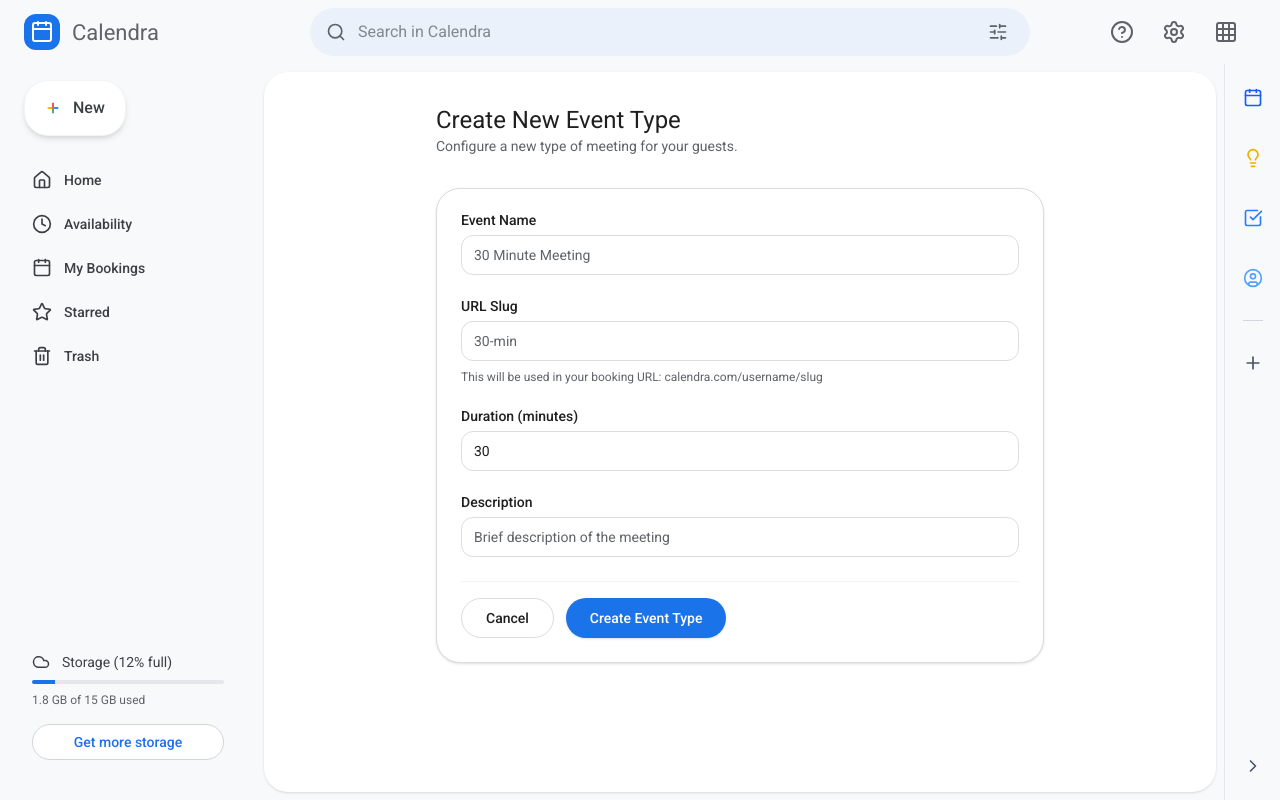
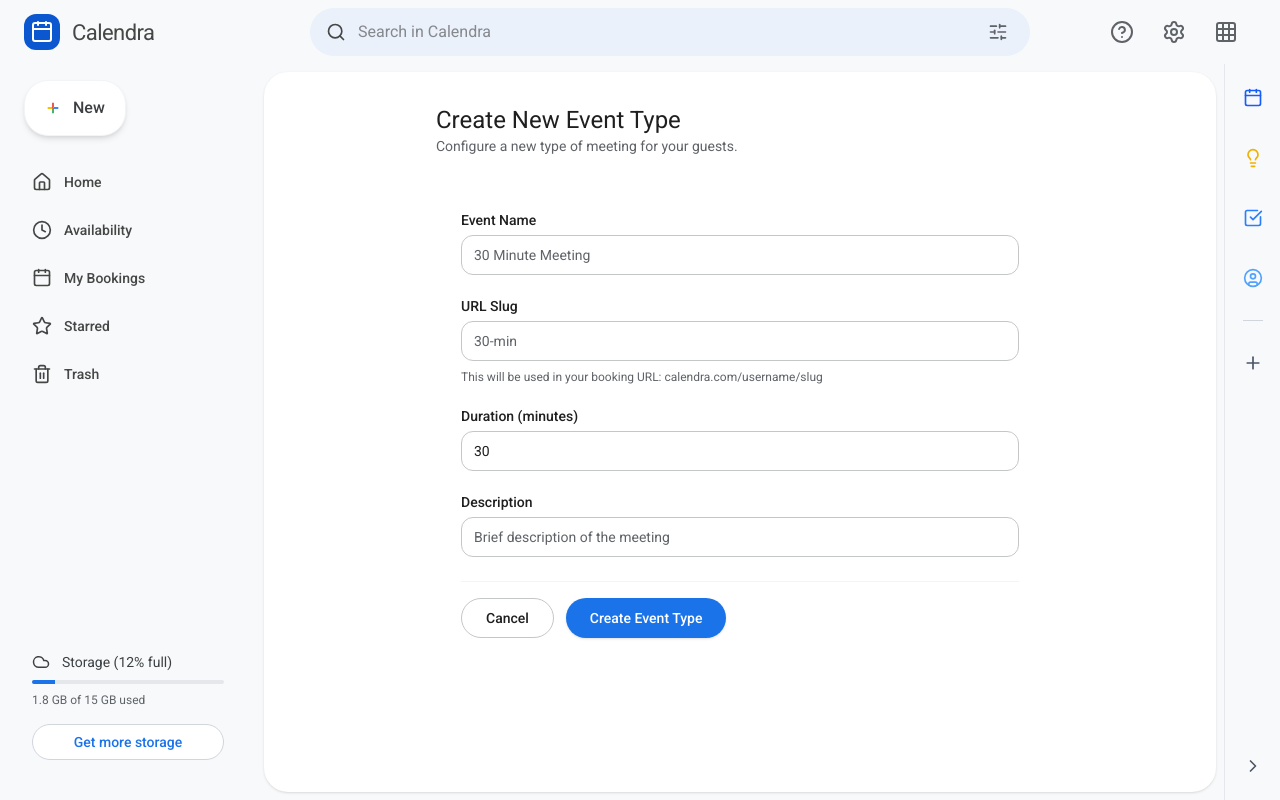
Before and after one commit to Open-Source-BD/calendry, a Next.js app: page /dashboard/events/new in a window 1280 px wide. Built offline with nearby package versions, Linux system fonts and the light colour scheme; no server answers.

Commit message:
feat: enhance UI components with improved styles and transitions; add Web Vitals tracking and robots.txt for SEO

```diff
--- a/src/app/globals.css
+++ b/src/app/globals.css
@@ -56,56 +56,56 @@
   --popover: #ffffff;
   --popover-foreground: #1f1f1f;
 
-  /* Google Blue: #1a73e8 (M3 Primary) */
-  --primary: #1a73e8;
+  /* Google Blue: #0b57d0 (M3 Primary) */
+  --primary: #0b57d0;
   --primary-foreground: #ffffff;
 
-  /* Google Surface: #f8f9fa */
-  --secondary: #f1f3f4;
-  --secondary-foreground: #3c4043;
+  /* Google Surface / Secondary */
+  --secondary: #f0f4f9;
+  --secondary-foreground: #444746;
 
   --muted: #f8f9fa;
   --muted-foreground: #5f6368;
 
-  --accent: #e8f0fe;
-  --accent-foreground: #1a73e8;
+  --accent: #e3e3e3;
+  --accent-foreground: #1f1f1f;
 
-  --destructive: #d93025;
+  --destructive: #b3261e;
 
-  /* Google Border: #dadce0 */
-  --border: #dadce0;
-  --input: #dadce0;
-  --ring: #1a73e8;
+  /* Google Border: #c4c7c5 (M3 Outline) */
+  --border: #c4c7c5;
+  --input: #c4c7c5;
+  --ring: #0b57d0;
 
   --radius: 12px;
 
-  --sidebar: #ffffff;
-  --sidebar-foreground: #3c4043;
-  --sidebar-primary: #1a73e8;
+  --sidebar: #f8f9fa;
+  --sidebar-foreground: #444746;
+  --sidebar-primary: #0b57d0;
   --sidebar-primary-foreground: #ffffff;
-  --sidebar-accent: #f1f3f4;
-  --sidebar-accent-foreground: #1a73e8;
-  --sidebar-border: #dadce0;
-  --sidebar-ring: #1a73e8;
+  --sidebar-accent: #f0f4f9;
+  --sidebar-accent-foreground: #0b57d0;
+  --sidebar-border: #e3e3e3;
+  --sidebar-ring: #0b57d0;
 }
 
 .dark {
-  --background: #1f1f1f;
-  --foreground: #e8eaed;
-  --card: #2d2e30;
-  --card-foreground: #e8eaed;
-  --popover: #2d2e30;
-  --popover-foreground: #e8eaed;
-  --primary: #8ab4f8;
-  --primary-foreground: #202124;
-  --secondary: #3c4043;
-  --secondary-foreground: #e8eaed;
-  --muted: #3c4043;
+  --background: #111111;
+  --foreground: #e3e3e3;
+  --card: #1f1f1f;
+  --card-foreground: #e3e3e3;
+  --popover: #1f1f1f;
+  --popover-foreground: #e3e3e3;
+  --primary: #a8c7fa;
+  --primary-foreground: #062e6f;
+  --secondary: #333537;
+  --secondary-foreground: #e3e3e3;
+  --muted: #1f1f1f;
   --muted-foreground: #9aa0a6;
   --accent: #3c4043;
-  --accent-foreground: #8ab4f8;
-  --border: #3c4043;
-  --input: #3c4043;
+  --accent-foreground: #a8c7fa;
+  --border: #444746;
+  --input: #444746;
 }
 
 @layer base {
@@ -121,15 +121,15 @@
 @layer components {
   /* Google Button Styles */
   .google-btn-primary {
-    @apply inline-flex items-center justify-center rounded-full px-6 py-2.5 text-sm font-medium transition-all focus-visible:outline-none focus-visible:ring-2 focus-visible:ring-ring focus-visible:ring-offset-2 disabled:opacity-50 disabled:pointer-events-none bg-primary text-primary-foreground hover:shadow-md active:shadow-sm;
+    @apply inline-flex items-center justify-center rounded-full px-6 py-2.5 text-sm font-medium transition-all focus-visible:outline-none focus-visible:ring-2 focus-visible:ring-ring focus-visible:ring-offset-2 disabled:opacity-50 disabled:pointer-events-none bg-primary text-primary-foreground hover:shadow-[0_1px_3px_1px_rgba(0,0,0,0.15),0_1px_2px_rgba(0,0,0,0.3)] active:shadow-none hover:bg-primary/95;
   }
 
   .google-btn-outline {
-    @apply inline-flex items-center justify-center rounded-full px-6 py-2.5 text-sm font-medium transition-all focus-visible:outline-none focus-visible:ring-2 focus-visible:ring-ring focus-visible:ring-offset-2 disabled:opacity-50 disabled:pointer-events-none border border-border bg-transparent hover:bg-secondary text-foreground;
+    @apply inline-flex items-center justify-center rounded-full px-6 py-2.5 text-sm font-medium transition-all focus-visible:outline-none focus-visible:ring-2 focus-visible:ring-ring focus-visible:ring-offset-2 disabled:opacity-50 disabled:pointer-events-none border border-input bg-transparent hover:bg-secondary text-secondary-foreground;
   }
 
   .google-card {
-    @apply rounded-2xl border border-border bg-card text-card-foreground shadow-sm transition-shadow hover:shadow-md;
+    @apply rounded-[24px] border border-transparent bg-white text-card-foreground shadow-none transition-all hover:shadow-[0_1px_2px_rgba(60,64,67,0.3),0_1px_3px_1px_rgba(60,64,67,0.15)] hover:bg-[#fdfdfd];
   }
 
   .reveal-up {
--- a/src/app/layout.tsx
+++ b/src/app/layout.tsx
@@ -1,19 +1,37 @@
-import type { Metadata } from "next";
+import type { Metadata, Viewport } from "next";
 import { Roboto } from "next/font/google";
 import { ClerkProvider } from "@clerk/nextjs";
 import { Toaster } from "@/components/ui/sonner";
 import { OfflineProvider } from "@/hooks/use-offline";
+import { WebVitals } from "@/components/web-vitals";
 import "./globals.css";
 
 const roboto = Roboto({
   weight: ["300", "400", "500", "700"],
   subsets: ["latin"],
+  display: "swap",
   variable: "--font-roboto",
+  preload: true,
 });
 
 export const metadata: Metadata = {
-  title: "Calendra",
-  description: "Simplifying meeting scheduling.",
+  title: "Calendra | Simple Meeting Scheduling",
+  description: "Eliminate back-and-forth emails. Connect your calendar and let people book time with you instantly. A professional scheduling tool built for speed.",
+  keywords: ["scheduling", "calendar", "meetings", "google calendar", "productivity"],
+  authors: [{ name: "Calendra Team" }],
+  openGraph: {
+    title: "Calendra",
+    description: "Simplifying meeting scheduling.",
+    type: "website",
+  },
+};
+
+export const viewport: Viewport = {
+  themeColor: "#1a73e8",
+  width: "device-width",
+  initialScale: 1,
+  maximumScale: 1,
+  userScalable: false,
 };
 
 export default function RootLayout({
@@ -31,6 +49,7 @@ export default function RootLayout({
           className={`${roboto.variable} font-sans antialiased`}
           suppressHydrationWarning
         >
+          <WebVitals />
           <OfflineProvider>
             {children}
             <Toaster />
--- /dev/null
+++ b/src/app/robots.ts
@@ -0,0 +1,12 @@
+import { MetadataRoute } from 'next'
+
+export default function robots(): MetadataRoute.Robots {
+  return {
+    rules: {
+      userAgent: '*',
+      allow: '/',
+      disallow: '/dashboard/',
+    },
+    sitemap: `${process.env.NEXT_PUBLIC_APP_URL || 'http://localhost:3000'}/sitemap.xml`,
+  }
+}
--- a/src/components/navbar.tsx
+++ b/src/components/navbar.tsx
@@ -42,11 +42,11 @@ export function Navbar() {
       <div className="px-4 h-16 flex items-center justify-between">
         {/* Left side: Logo and App Name */}
         <div className="flex items-center gap-2 min-w-[232px]">
-          <Link href="/dashboard" className="flex items-center gap-3 group p-2 hover:bg-gray-100 rounded-lg transition-colors">
-            <div className="bg-[#1a73e8] p-1.5 rounded-lg text-white">
+          <Link href="/dashboard" className="flex items-center gap-3 group p-2 hover:bg-[#1f1f1f0a] rounded-lg transition-all duration-200">
+            <div className="bg-[#0b57d0] p-1.5 rounded-lg text-white">
               <CalendarIcon size={24} />
             </div>
-            <span className="text-[22px] font-normal text-[#5f6368]">
+            <span className="text-[22px] font-normal text-[#444746] tracking-tight">
               Calendra
             </span>
           </Link>
@@ -56,19 +56,21 @@ export function Navbar() {
         <div className="hidden md:flex flex-1 max-w-[720px]">
           <div className="relative w-full group">
             <div className="absolute inset-y-0 left-0 pl-4 flex items-center pointer-events-none">
-              <Search className="h-5 w-5 text-[#5f6368]" />
+              <Search className="h-5 w-5 text-[#444746]" />
             </div>
             <input
               type="text"
               placeholder="Search in Calendra"
               value={searchQuery}
               onChange={(e) => setSearchQuery(e.target.value)}
-              className="block w-full pl-12 pr-12 py-3 bg-[#eaf1fb] border-transparent rounded-full focus:bg-white focus:shadow-md transition-all text-base outline-none"
+              aria-label="Search events and bookings"
+              className="block w-full pl-12 pr-12 py-3 bg-[#eaf1fb] border-transparent rounded-full focus:bg-white focus:shadow-[0_1px_1px_0_rgba(65,69,73,0.3),0_1px_3px_1px_rgba(65,69,73,0.15)] transition-all duration-200 text-base outline-none"
             />
             <div className="absolute inset-y-0 right-0 pr-4 flex items-center gap-1">
               {searchQuery && (
                 <button
                   onClick={() => setSearchQuery("")}
+                  aria-label="Clear search"
                   className="p-1.5 hover:bg-gray-200 rounded-full text-[#5f6368]"
                 >
                   <X size={20} />
@@ -76,6 +78,7 @@ export function Navbar() {
               )}
               <button
                 onClick={() => handleUtilityClick("Search filters")}
+                aria-label="Search filters"
                 className="p-1.5 hover:bg-gray-200 rounded-full text-[#5f6368]"
               >
                 <SlidersHorizontal size={20} />
@@ -89,6 +92,7 @@ export function Navbar() {
           <Popover>
             <PopoverTrigger render={
               <button
+                aria-label="Offline status"
                 className="p-2.5 hover:bg-gray-100 rounded-full text-[#5f6368] hidden sm:block outline-none"
               >
                 <CheckCircle2 size={24} />
@@ -106,12 +110,14 @@ export function Navbar() {
           </Popover>
           <button
             onClick={() => handleUtilityClick("Support")}
+            aria-label="Support"
             className="p-2.5 hover:bg-gray-100 rounded-full text-[#5f6368] hidden sm:block"
           >
             <HelpCircle size={24} />
           </button>
           <button
             onClick={() => handleUtilityClick("Settings")}
+            aria-label="Settings"
             className="p-2.5 hover:bg-gray-100 rounded-full text-[#5f6368] hidden sm:block"
           >
             <Settings size={24} />
@@ -122,6 +128,7 @@ export function Navbar() {
             rel="noopener noreferrer"
             className="p-2.5 hover:bg-gray-100 rounded-full text-[#5f6368] hidden sm:block"
             title="Google Apps"
+            aria-label="Google Apps"
           >
             <Grid size={24} />
           </a>
--- a/src/components/sidebar.tsx
+++ b/src/components/sidebar.tsx
@@ -49,15 +49,15 @@ export function Sidebar() {
               key={item.href}
               href={item.href}
               className={cn(
-                "flex items-center gap-3 px-4 py-2.5 rounded-r-full text-sm font-medium transition-colors",
+                "flex items-center gap-3 px-4 py-3 rounded-r-full text-sm font-medium transition-all duration-200",
                 isActive
                   ? "bg-[#e2e7ff] text-[#0b57d0]"
-                  : "text-[#3c4043] hover:bg-[#1f1f1f0a]",
+                  : "text-[#444746] hover:bg-[#1f1f1f0a]",
               )}
             >
               <item.icon
                 size={20}
-                className={cn(isActive ? "text-[#0b57d0]" : "text-[#3c4043]")}
+                className={cn("transition-colors duration-200", isActive ? "text-[#0b57d0]" : "text-[#444746]")}
               />
               {item.label}
             </Link>
--- /dev/null
+++ b/src/components/web-vitals.tsx
@@ -0,0 +1,29 @@
+"use client";
+
+import { useReportWebVitals } from "next/web-vitals";
+
+export function WebVitals() {
+  useReportWebVitals((metric) => {
+    // You can send these to an analytics service
+    // For now, we'll log them in a Google-standard format
+    const { id, name, label, value } = metric;
+
+    // Use requestIdleCallback if available for non-blocking logging
+    const log = () => {
+      if (process.env.NODE_ENV === "development") {
+        console.table({ id, name, label, value });
+      }
+
+      // Potential for GA4 or Vercel Analytics here
+      // window.gtag?.('event', name, { ... });
+    };
+
+    if (window.requestIdleCallback) {
+      window.requestIdleCallback(log);
+    } else {
+      setTimeout(log, 0);
+    }
+  });
+
+  return null;
+}
```
Also changed, not shown: src/app/dashboard/bookings-list.tsx (+4 -4 lines), src/app/dashboard/page.tsx (+4 -4 lines), src/components/event-card.tsx (+9 -5 lines).
